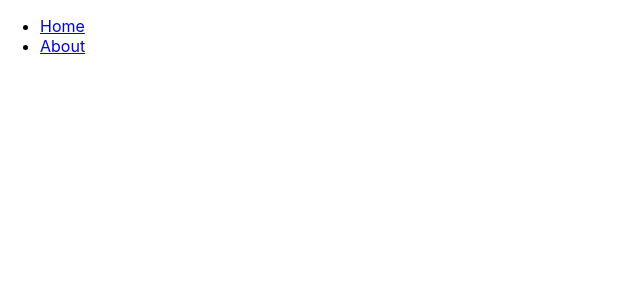
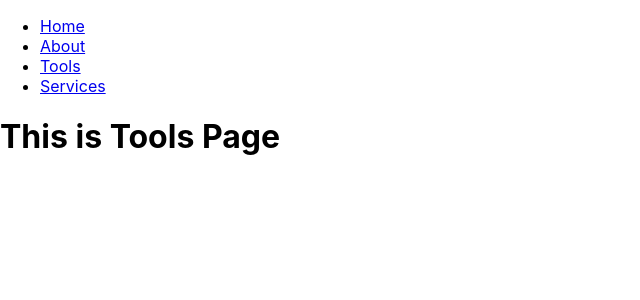
Before and after one commit to mysbtemp1/mdev1005, a React (Create React App) app: page /tools in a window 1280 px wide. Before the commit this address had no page. Shown: the top 300 px of the page, without its empty margins (0-640 px from the left). Built offline with nearby package versions, Linux system fonts and the light colour scheme.

Commit message:
4 seperate pages ready

```diff
--- a/src/App.js
+++ b/src/App.js
@@ -2,6 +2,8 @@ import React from 'react';
 import {BrowserRouter as Router, Route, Link, Routes} from 'react-router-dom';
 import Home from './components/Home';
 import About from './components/About';
+import Tools from './components/Tools';
+import Services from './components/Services';
 import './App.css';
 
 function App() {
@@ -16,13 +18,21 @@ function App() {
             <li>
               <Link to="/about">About</Link>
             </li>
+            <li>
+              <Link to="/tools">Tools</Link>
+            </li>
+            <li>
+              <Link to="services">Services</Link>
+            </li>
           </ul>
         </nav>
 
         {/* 👇️ Wrap your Route components in a Routes component */}
         <Routes>
+          <Route path="/" element={<Home />} />
           <Route path="/about" element={<About />} />
-          <Route path="/" element={<Home />} />
+          <Route path="/tools" element={<Tools />} />
+          <Route path="/services" element={<Services />} />
         </Routes>
       </div>
     </Router>
--- /dev/null
+++ b/src/components/Services.js
@@ -0,0 +1,11 @@
+import React from 'react';
+
+const Services = () => {
+    return (
+        <div>
+            <h1>This is Services Page</h1>
+        </div>
+    );
+};
+
+export default Services;
--- /dev/null
+++ b/src/components/Tools.js
@@ -0,0 +1,11 @@
+import React from 'react';
+
+const Tools = () => {
+    return (
+        <div>
+            <h1>This is Tools Page</h1>
+        </div>
+    );
+};
+
+export default Tools;
```
